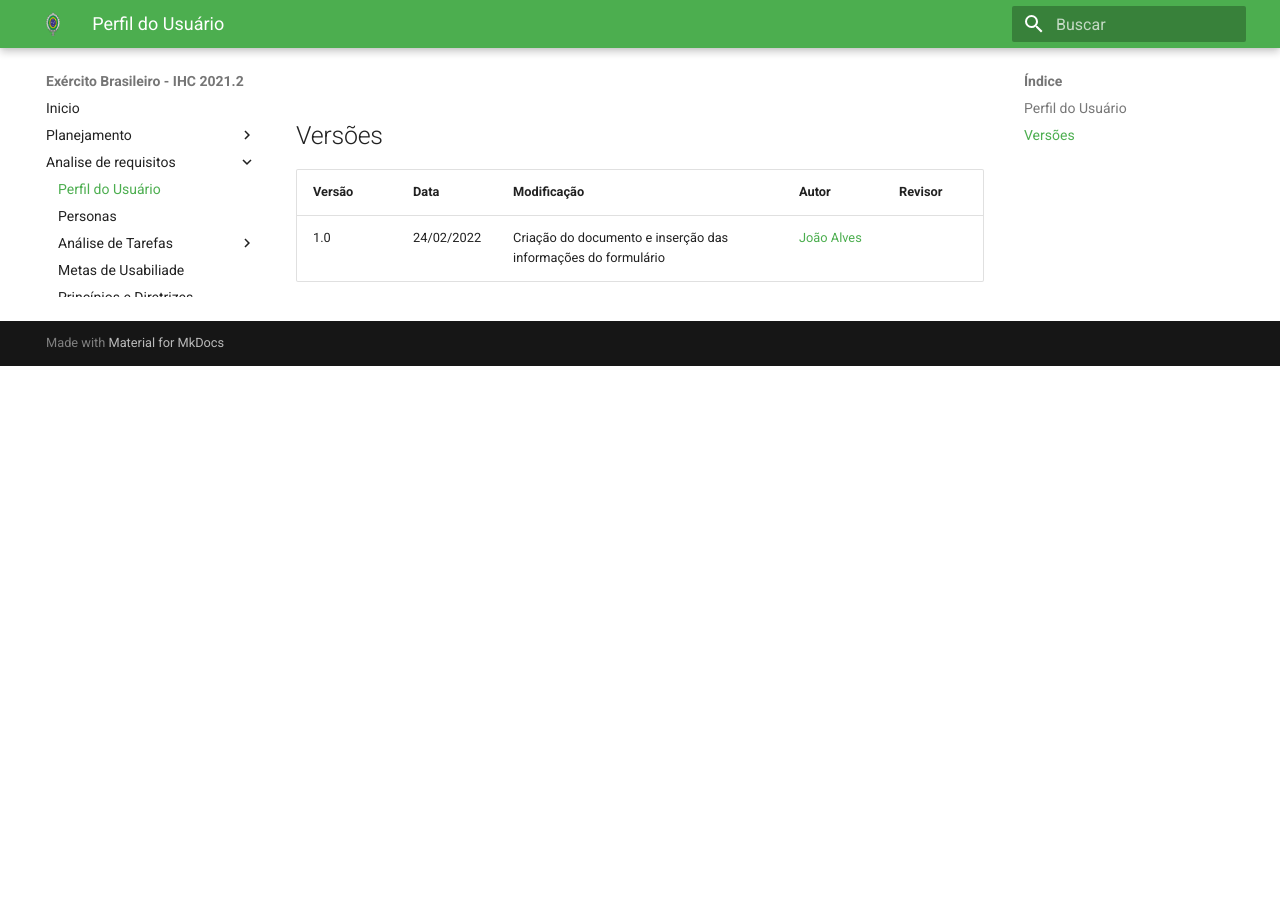
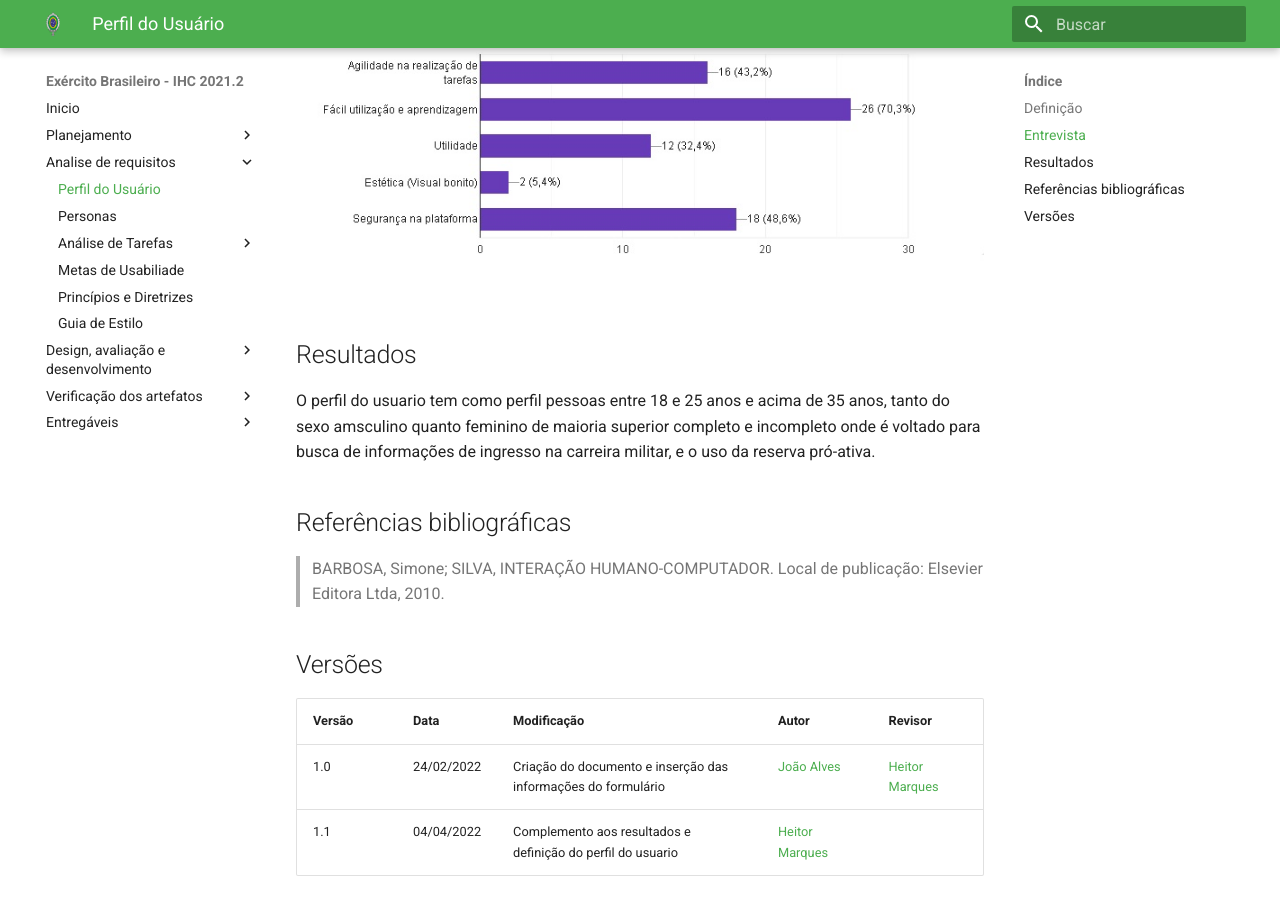
Before and after one commit to heitormsb/2021.2-Exercito-Brasileiro, an MkDocs documentation site: the page built from docs/analise_requisitos/PerfilDoUsuario.md, in a window 1280 px wide and 900 px high, scrolled down 2628 px. Built offline with MkDocs 1.6.1 and Material for MkDocs 9.7.7, drawn with Linux system fonts in a browser that asks for light colours; before the commit the page ends 2994 px from its top, so only the background shows below that; some of the changed text lies outside the part shown.

Commit message:
edit perfil do usuario

```diff
--- a/docs/analise_requisitos/PerfilDoUsuario.md
+++ b/docs/analise_requisitos/PerfilDoUsuario.md
@@ -1,8 +1,11 @@
-## Perfil do Usuário
+## Definição
 
-<p style="text-indent: 20px;text-align: justify;">
+  É uma descrição detalhada das características dos usuários cujos objetivos devem ser apoiados pelo sistema sendo projetado. Devemos identificar as características de interesse e conduzir um estudo para coletar os dados dos usuários. <br>
+
+## Entrevista
+
   Para estabelecermos o perfil de usuário, utilizamos o Google Forms para criar um questionário (Form), com o intuito de estabelecer de maneira concreta um perfil médio do grupo alvo da aplicação. O grupo entrevistado foi utilizado como base para reunir informações e definirmos as personas.
-</p>
+  O relatório foi disponibilizado por meio de um link em grupos no Whatsapp e foi aberto em um período de 3 dias para a realização do questionário.
 
 <img src="../img_perfilUsuario/perfil-sexo.jpg" style="width:80%, marginTop: 30px"/>
 <img src="../img_perfilUsuario/perfil-idade.jpg" style="width:80%, marginTop: 30px"/>
@@ -13,7 +16,15 @@
 <img src="../img_perfilUsuario/perfil-site-exercito.jpg" style="width:80%, marginTop: 30px"/>
 <img src="../img_perfilUsuario/perfil-caracteristicas.jpg" style="width:80%, marginTop: 30px"/>
 
+## Resultados
+O perfil do usuario tem como perfil pessoas entre 18 e 25 anos e acima de 35 anos, tanto do sexo amsculino quanto feminino de maioria superior completo e incompleto onde é voltado para busca de informações de ingresso na carreira militar, e o uso da reserva pró-ativa.
+
+## Referências bibliográficas
+
+> BARBOSA, Simone; SILVA, INTERAÇÃO HUMANO-COMPUTADOR. Local de publicação: Elsevier Editora Ltda, 2010.
+
 ## Versões
 | Versão | Data | Modificação | Autor | Revisor |
 |--|--|--|--|--|
-| 1.0 | 24/02/2022 | Criação do documento e inserção das informações do formulário | [João Alves](https://github.com/Joaoaalves) ||
+| 1.0 | 24/02/2022 | Criação do documento e inserção das informações do formulário | [João Alves](https://github.com/Joaoaalves) |[Heitor Marques](github.com/heitormsb)|
+| 1.1 | 04/04/2022 | Complemento aos resultados e definição do perfil do usuario |[Heitor Marques](github.com/heitormsb) ||
```
